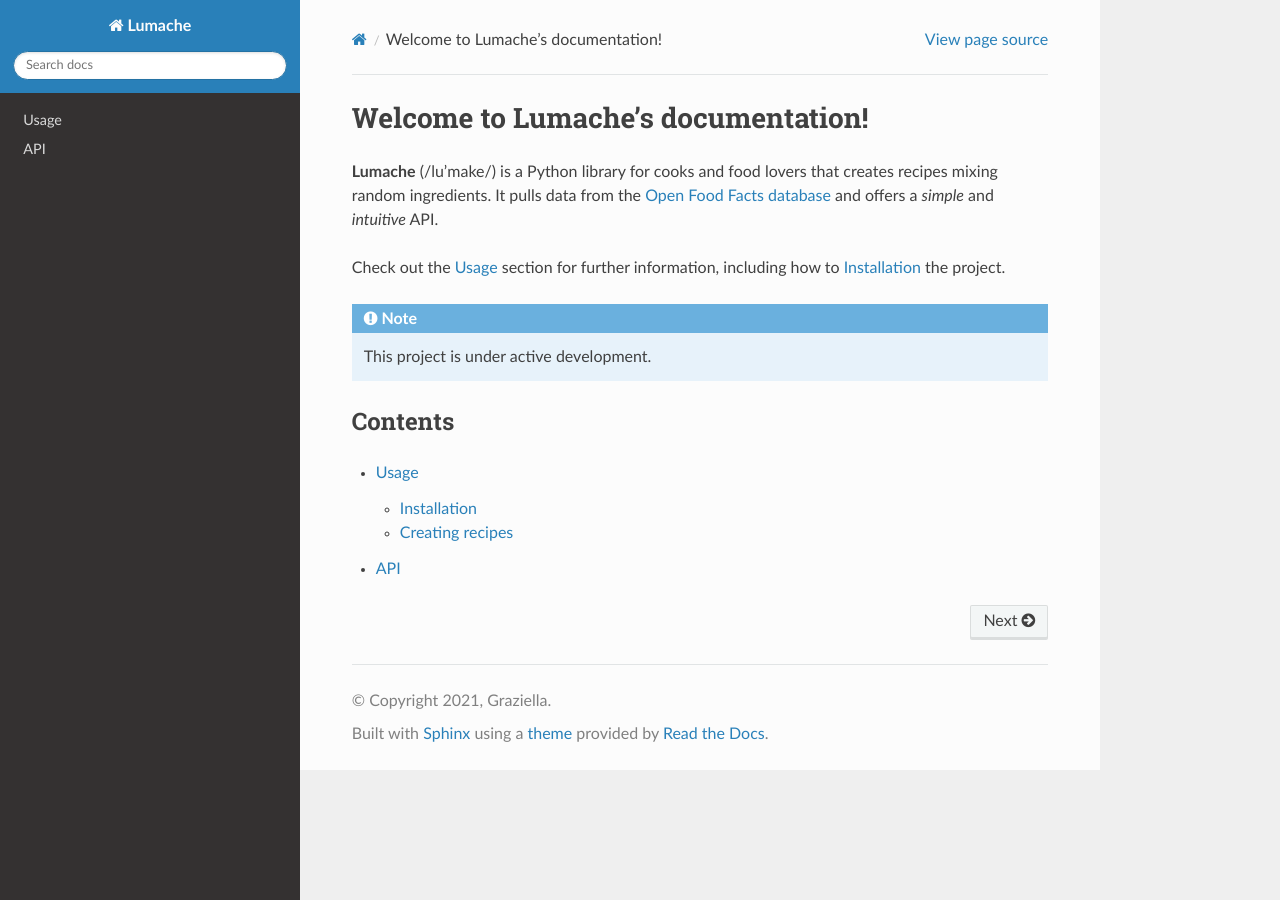
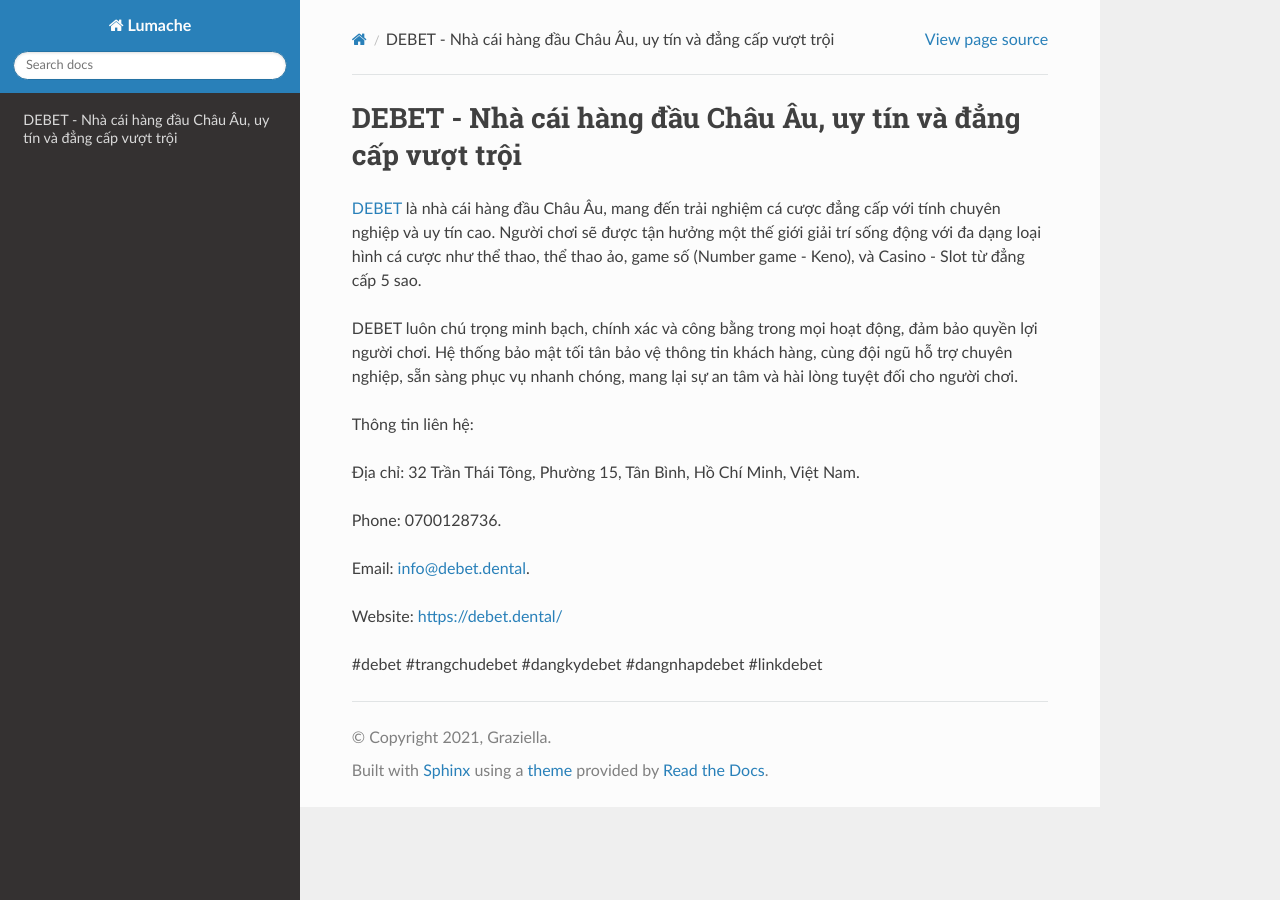
Before and after one commit to eugneallst607770/debetdental, a Sphinx documentation site: the page built from docs/source/index.rst, in a window 1280 px wide. Built offline with Sphinx 7.4.7 and the Read the Docs theme 3.1.0, drawn with Linux system fonts in a browser that asks for light colours.

Commit message:
Update index.rst

```diff
--- a/docs/source/index.rst
+++ b/docs/source/index.rst
@@ -1,22 +1,18 @@
-Welcome to Lumache's documentation!
+DEBET - Nhà cái hàng đầu Châu Âu, uy tín và đẳng cấp vượt trội
 ===================================
 
-**Lumache** (/lu'make/) is a Python library for cooks and food lovers
-that creates recipes mixing random ingredients.
-It pulls data from the `Open Food Facts database <https://world.openfoodfacts.org/>`_
-and offers a *simple* and *intuitive* API.
+`DEBET <https://debet.dental/>`_ là nhà cái hàng đầu Châu Âu, mang đến trải nghiệm cá cược đẳng cấp với tính chuyên nghiệp và uy tín cao. Người chơi sẽ được tận hưởng một thế giới giải trí sống động với đa dạng loại hình cá cược như thể thao, thể thao ảo, game số (Number game - Keno), và Casino - Slot từ đẳng cấp 5 sao.
 
-Check out the :doc:`usage` section for further information, including
-how to :ref:`installation` the project.
+DEBET luôn chú trọng minh bạch, chính xác và công bằng trong mọi hoạt động, đảm bảo quyền lợi người chơi. Hệ thống bảo mật tối tân bảo vệ thông tin khách hàng, cùng đội ngũ hỗ trợ chuyên nghiệp, sẵn sàng phục vụ nhanh chóng, mang lại sự an tâm và hài lòng tuyệt đối cho người chơi.
 
-.. note::
+Thông tin liên hệ:
 
-   This project is under active development.
+Địa chỉ: 32 Trần Thái Tông, Phường 15, Tân Bình, Hồ Chí Minh, Việt Nam.
 
-Contents
---------
+Phone: 0700128736.
 
-.. toctree::
+Email: info@debet.dental.
 
-   usage
-   api
+Website: https://debet.dental/
+
+#debet #trangchudebet #dangkydebet #dangnhapdebet #linkdebet
```
